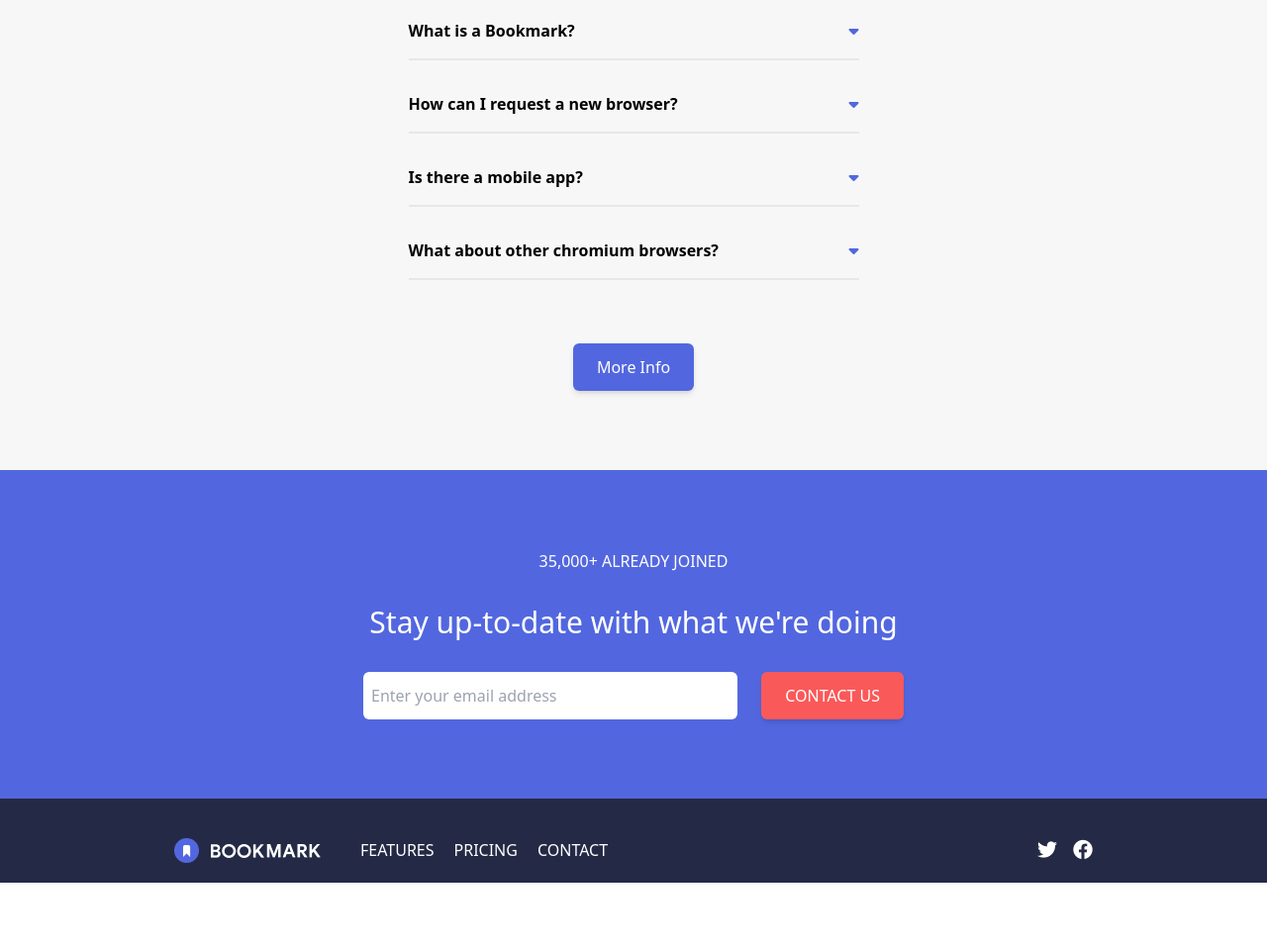
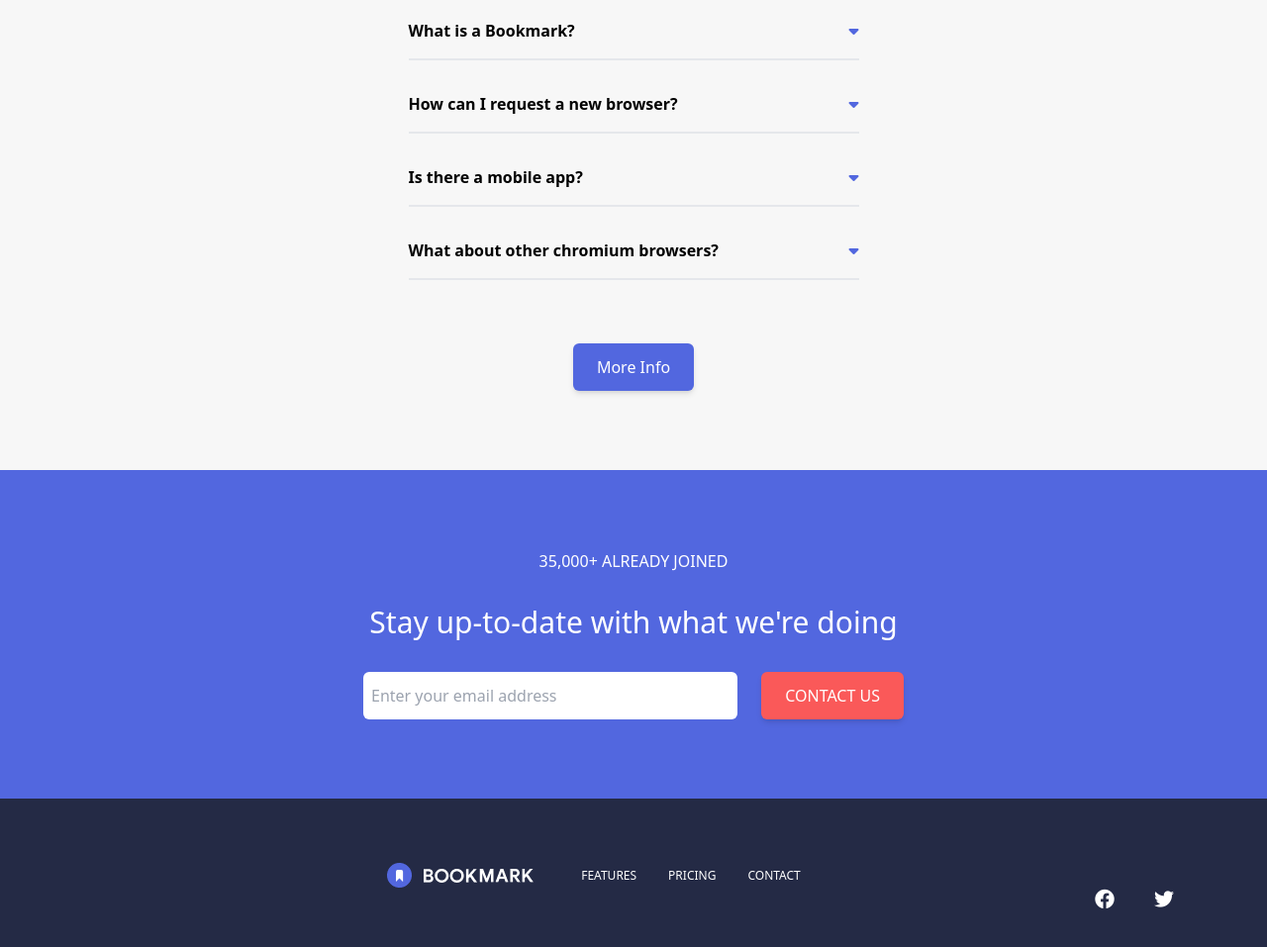
Before and after one commit to AmeenNH3/Bookmark-Landing-Page, a website: page public/index.html in a window 1280 px wide. Shown: the part 3728-4685 px from the top of the page at 99% size. Before the commit the page ends 4620 px from the top, so only its background shows below. Drawn offline with Linux system fonts and the light colour scheme.

Commit message:
minor fixes

```diff
--- a/public/index.html
+++ b/public/index.html
@@ -373,32 +373,20 @@
         </div>
       </div>
     </section>
-    <section class="bg-bookmark-blue pt-10 pb-5">
-      <div
-        class="
-          container
-          text-white
-          flex flex-col
-          justify-center
-          items-center
-          gap-4
-          md:flex-row md:gap-12
-          sm:w-3/4
-          md:w-12/5 md:justify-between
-        "
-      >
-        <div class="flex items-center gap-10">
-          <img class="" src="./imgs/logo-bookmark-white.png" alt="logo" />
-          <ul class="flex gap-5 uppercase">
-            <li class="hover:text-bookmark-grey cursor-pointer">Features</li>
-            <li class="hover:text-bookmark-grey cursor-pointer">Pricing</li>
-            <li class="hover:text-bookmark-grey cursor-pointer">Contact</li>
+    <section class="bg-bookmark-blue py-8">
+      <div class="container flex flex-col md:flex-row items-center justify-center py-10">
+        <div class="flex flex-1 flex-wrap items-center justify-center gap-12 md:justify-start">
+          <img src="./imgs/logo-bookmark-white.png" alt="" />
+          <ul class="flex flex-wrap justify-center items-center text-white uppercase gap-8 text-xs">
+            <li class="cursor-pointer">Features</li>
+            <li class="cursor-pointer">Pricing</li>
+            <li class="cursor-pointer">Contact</li>
           </ul>
         </div>
-        <div class="flex gap-4 text-xl">
-          <i class="hover:text-bookmark-red fab fa-twitter cursor-pointer"></i>
-          <i class="hover:text-bookmark-red fab fa-facebook cursor-pointer"></i>
-        </div>
+        <ul class="flex gap-10 mt-12 md:mt-0 text-xl text-white">
+          <li class="cursor-pointer"><i class="fab fa-facebook"></i></li>
+          <li class="cursor-pointer"><i class="fab fa-twitter"></i></li>
+        </ul>
       </div>
     </section>
   </body>
```
